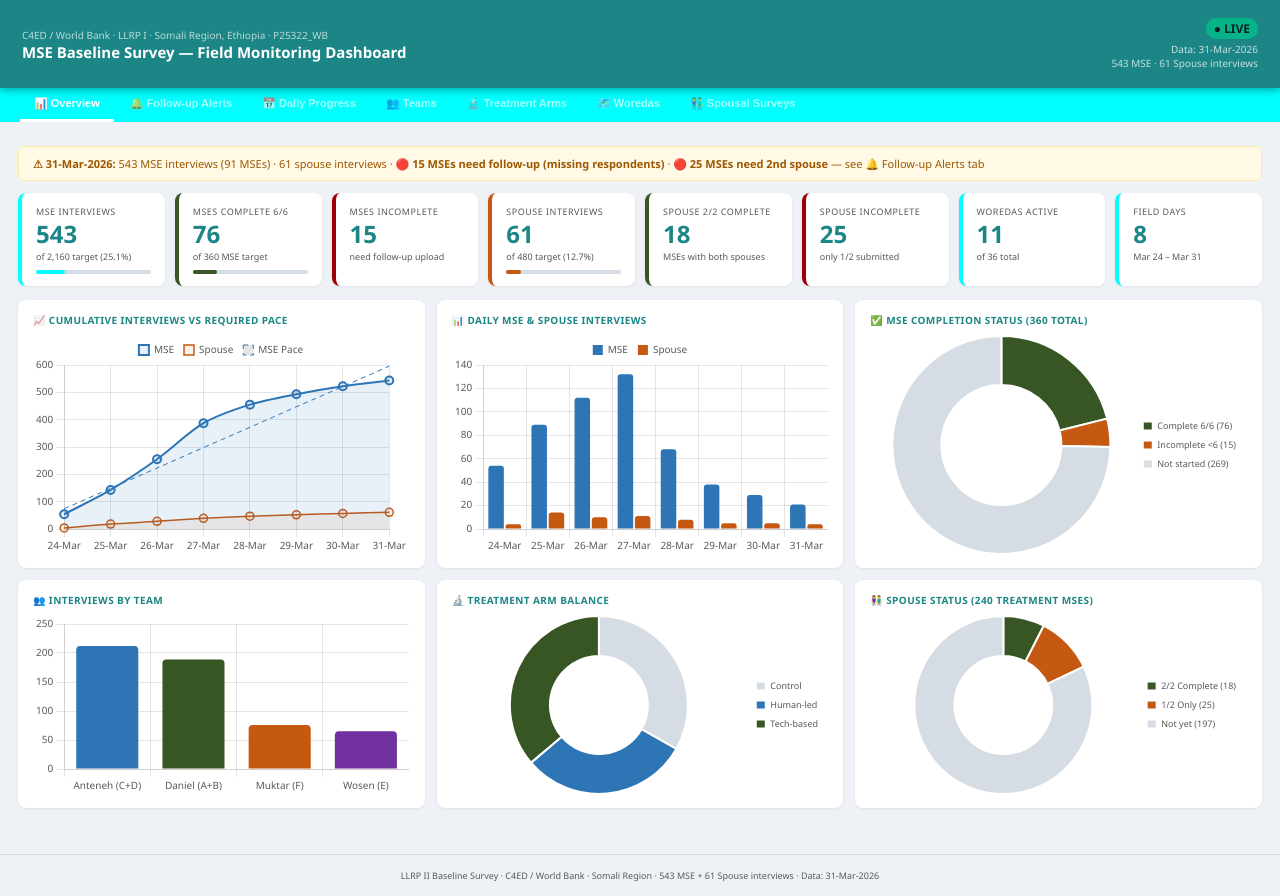
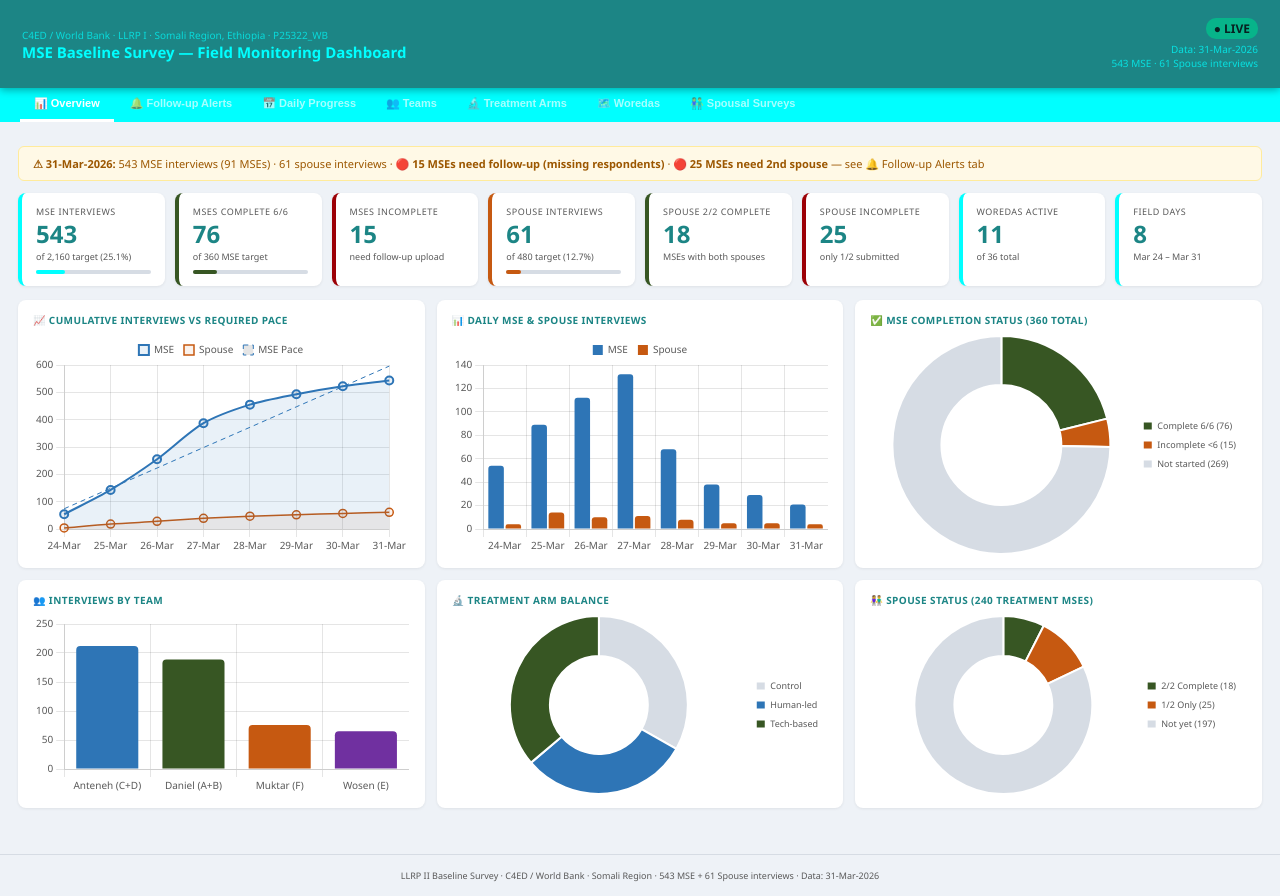
Before and after one commit to Yebelay/llrp-dashboard, a plain HTML site: page index.html in a window 1280 px wide. Drawn offline with nearby package versions, Linux system fonts and the light colour scheme.

Commit message:
Fix header color in index.html

```diff
--- a/index.html
+++ b/index.html
@@ -9,7 +9,7 @@
 :root{--navy:#1C8585;--blue:#00FFFF;--lb:#BDD7EE;--vlb:#DEEAF1;--green:#375623;--lg:#C6EFCE;--gt:#006100;--amber:#C65911;--la:#FFEB9C;--at:#9C5700;--red:#9C0006;--lr:#FFC7CE;--gray:#F2F2F2;--dg:#595959;--border:#D6DCE4;--white:#fff;--font:'Segoe UI',Arial,sans-serif}
 *{box-sizing:border-box;margin:0;padding:0}
 body{font-family:var(--font);background:#EEF2F7;color:#222;font-size:14px}
-header{background:var(--navy);color:#fff;padding:18px 22px;display:flex;justify-content:space-between;align-items:center;position:sticky;top:0;z-index:200;box-shadow:0 2px 8px rgba(0,0,0,.35)}
+header{background:var(--navy);color:#00ffff;padding:18px 22px;display:flex;justify-content:space-between;align-items:center;position:sticky;top:0;z-index:200;box-shadow:0 2px 8px rgba(0,0,0,.35)}
 .hl h1{font-size:15px;font-weight:700}.hl .sub{font-size:10px;opacity:.7;margin-top:2px}
 .hr{text-align:right;font-size:10px;opacity:.75}
 .live{display:inline-block;background:#00C48C;color:#000000;font-size:12px;font-weight:700;padding:2px 8px;border-radius:10px;margin-bottom:3px}
```
